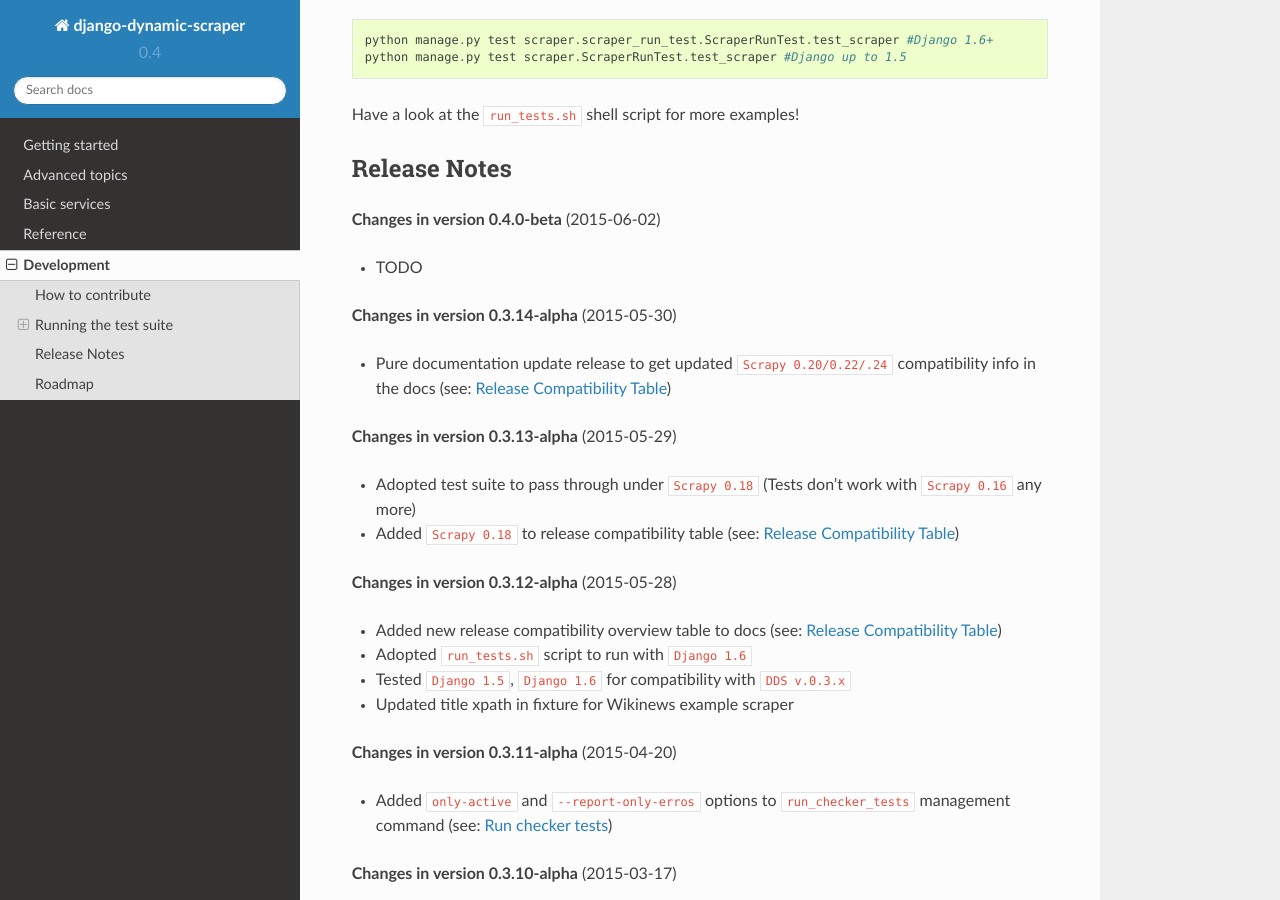
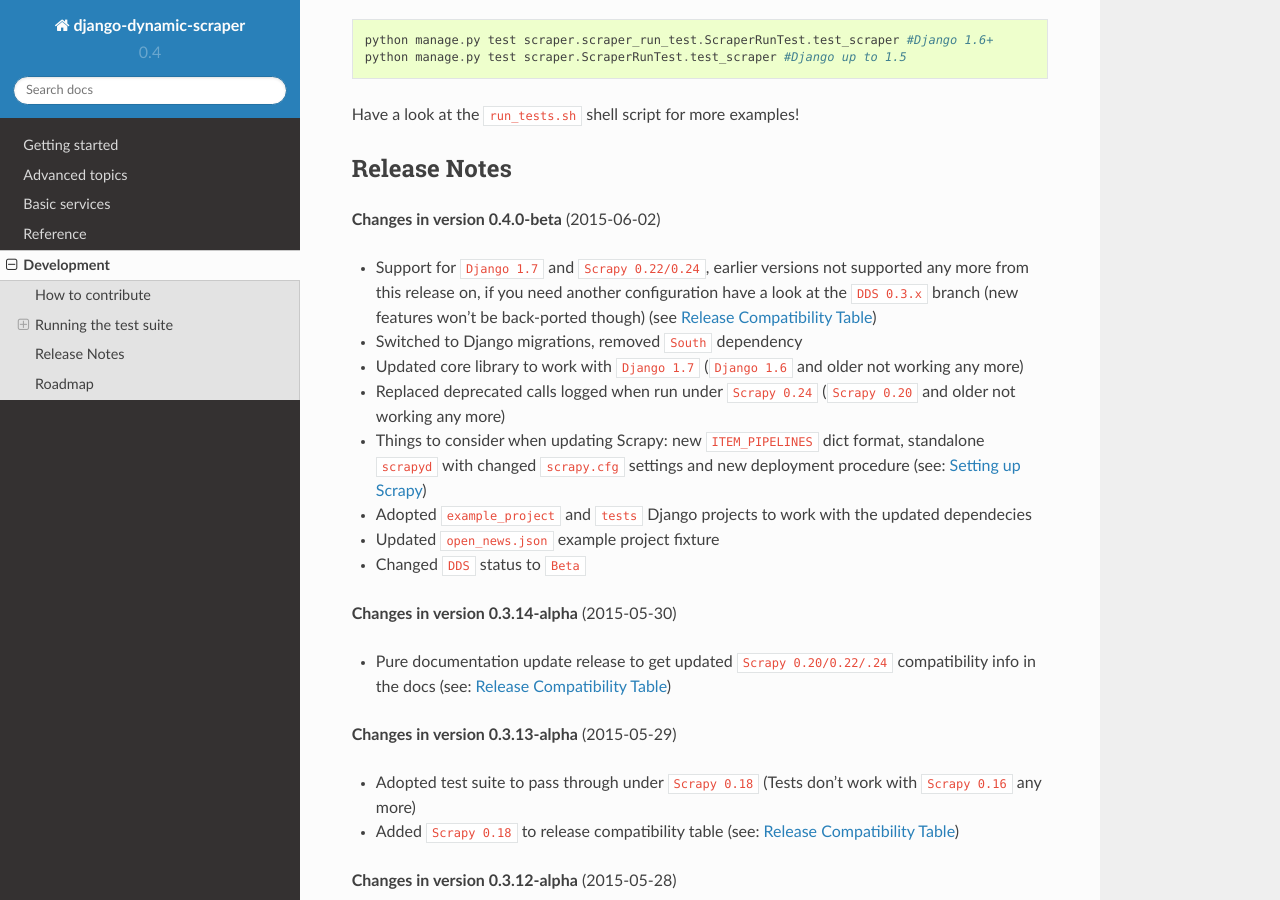
Before and after one commit to holgerd77/django-dynamic-scraper, a Sphinx documentation site: the page built from docs/development.rst, in a window 1280 px wide and 900 px high, scrolled down 1546 px. Built offline with Sphinx 7.4.7 and the Read the Docs theme 2.0.0, drawn with Linux system fonts in a browser that asks for light colours.

Commit message:
Changelog for v.0.4, removed test running script for older Django versions

```diff
--- a/docs/development.rst
+++ b/docs/development.rst
@@ -71,7 +71,17 @@
 =============
 **Changes in version 0.4.0-beta** (2015-06-02)
 
-* TODO
+* Support for ``Django 1.7`` and ``Scrapy 0.22/0.24``, earlier versions not supported any more from this release on,
+  if you need another configuration have a look at the ``DDS 0.3.x`` branch (new features won't be back-ported though)
+  (see :ref:`release_compatibility`)
+* Switched to Django migrations, removed ``South`` dependency
+* Updated core library to work with ``Django 1.7`` (``Django 1.6`` and older not working any more)
+* Replaced deprecated calls logged when run under ``Scrapy 0.24`` (``Scrapy 0.20`` and older not working any more)
+* Things to consider when updating Scrapy: new ``ITEM_PIPELINES`` dict format, standalone ``scrapyd`` with changed
+  ``scrapy.cfg`` settings and new deployment procedure (see: :ref:`setting_up_scrapy`)
+* Adopted ``example_project`` and ``tests`` Django projects to work with the updated dependecies
+* Updated ``open_news.json`` example project fixture
+* Changed ``DDS`` status to ``Beta``
 
 **Changes in version 0.3.14-alpha** (2015-05-30)
 
```
Also changed, not shown: 1 other file.
